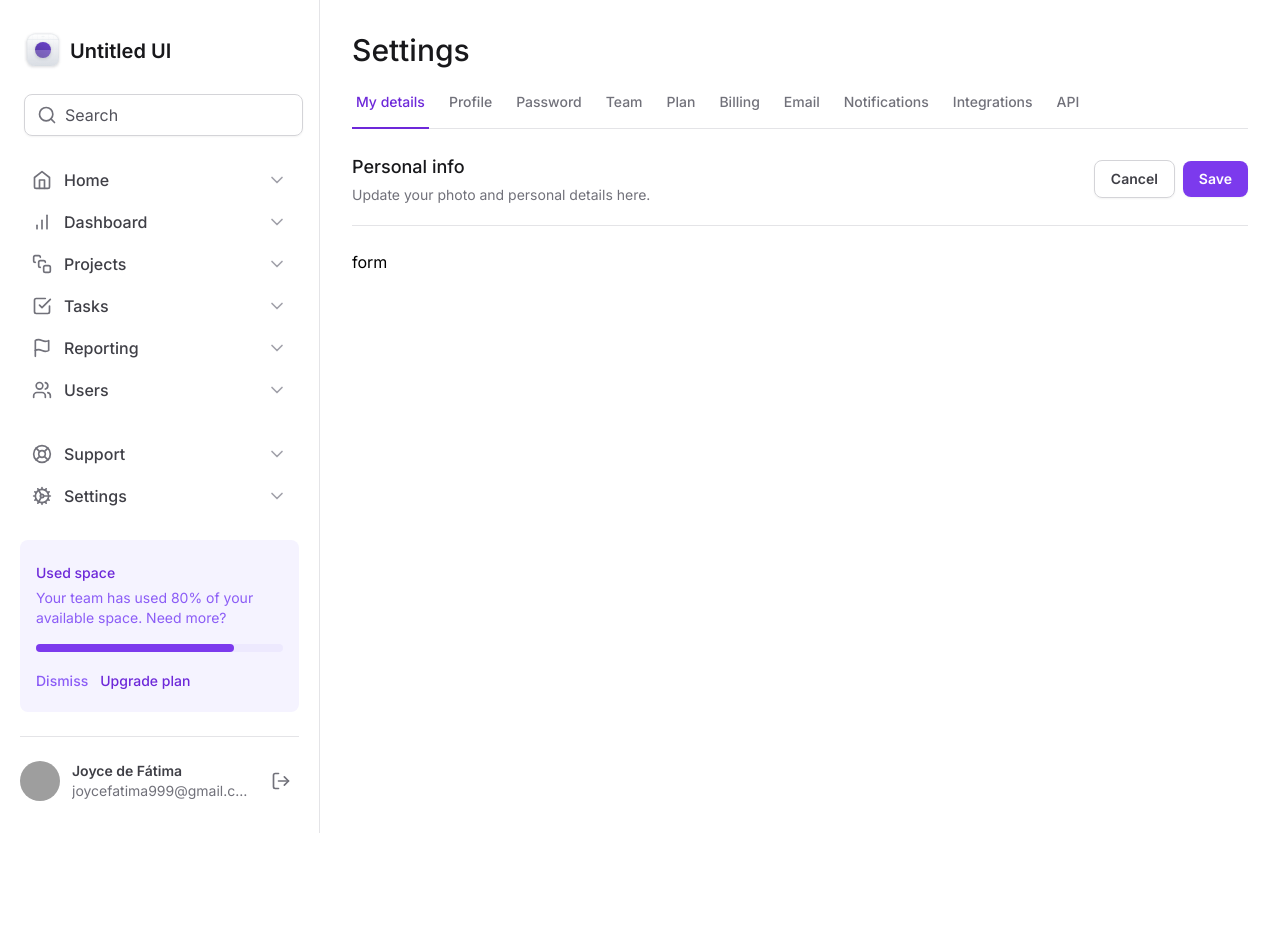
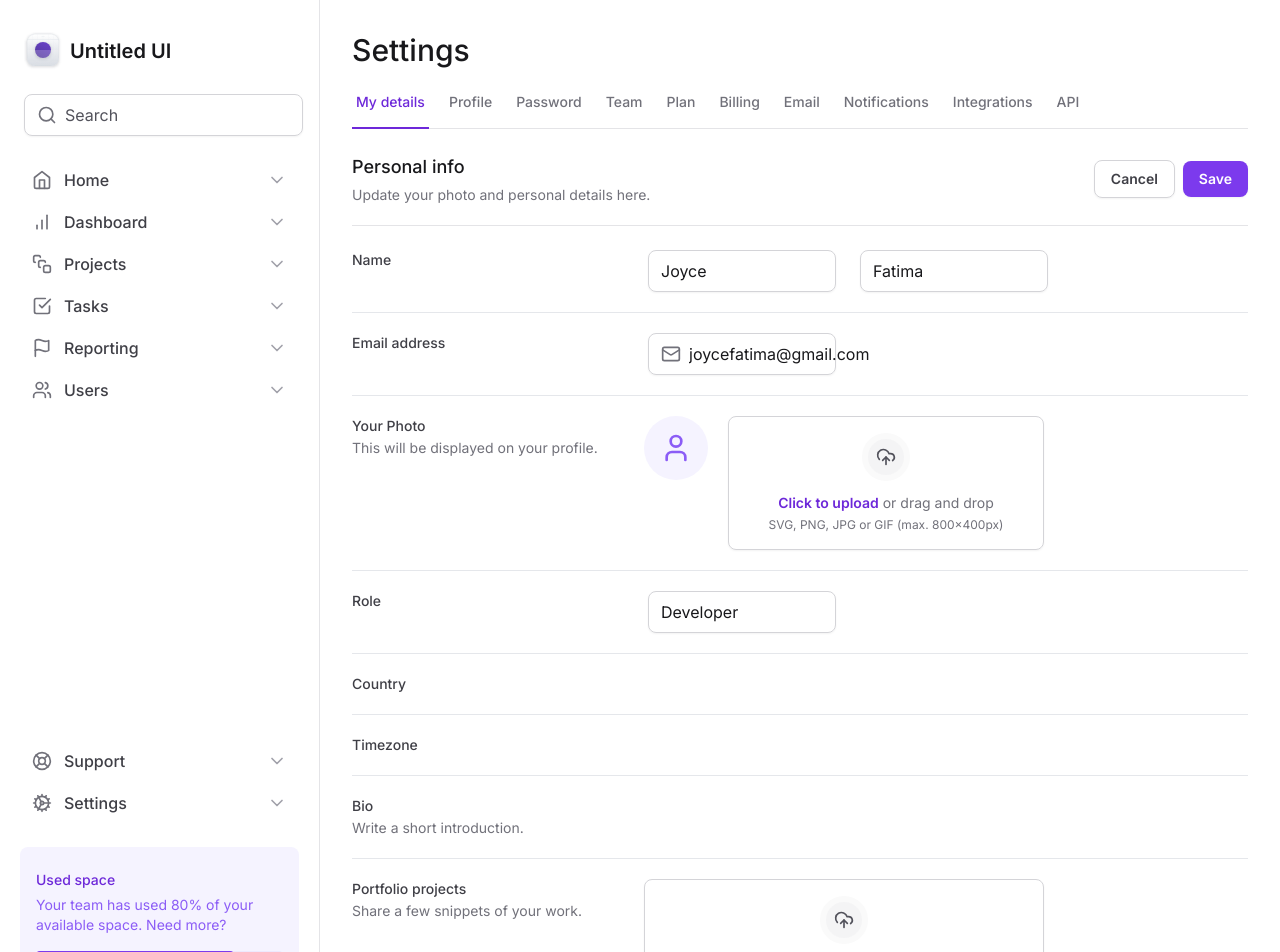
Before and after one commit to JoyceFatima/masterizando-tailwind, a Next.js app: page / in a window 1280 px wide. Shown: the top 952 px of the page. Before the commit the page ends 833 px from the top, so only its background shows below. Built offline with nearby package versions, Linux system fonts and the light colour scheme; grey boxes are pictures that could not be loaded.

Commit message:
feat: Componentizing File Input

```diff
--- a/src/app/page.tsx
+++ b/src/app/page.tsx
@@ -1,4 +1,7 @@
 import SettingsTabs from '../components/SettingsTabs'
+import * as Input from '../components/Input'
+import { Mail } from 'lucide-react'
+import * as FileInput from '../components/Form/FileInput'
 
 export default function Home() {
   return (
@@ -33,8 +36,139 @@
           </div>
         </div>
 
-        <form id="settings" className="mt-6 flex w-full flex-col">
-          form
+        <form
+          id="settings"
+          className="divede-zinc-500 mt-6 flex w-full flex-col gap-5 divide-y"
+        >
+          <div className="grid grid-cols-form gap-3">
+            <label
+              htmlFor="firstName"
+              className="text-sm font-medium text-zinc-700"
+            >
+              Name
+            </label>
+            <div className="grid grid-cols-2 gap-6">
+              <Input.Root>
+                <Input.Control id="firstName" defaultValue="Joyce" />
+              </Input.Root>
+              <Input.Root>
+                <Input.Control id="firstName" defaultValue="Fatima" />
+              </Input.Root>
+            </div>
+          </div>
+
+          <div className="grid grid-cols-form gap-3 pt-5">
+            <label
+              htmlFor="email"
+              className="text-sm font-medium text-zinc-700"
+            >
+              Email address
+            </label>
+            <div className="grid grid-cols-2 gap-6">
+              <Input.Root>
+                <Input.Prefix>
+                  <Mail className="h-5 w-5 text-zinc-500" />
+                </Input.Prefix>
+                <Input.Control
+                  id="email"
+                  type="email"
+                  defaultValue="joycefatima@gmail.com"
+                />
+              </Input.Root>
+            </div>
+          </div>
+
+          <div className="grid grid-cols-form gap-3 pt-5">
+            <label
+              htmlFor="photo"
+              className="text-sm font-medium text-zinc-700"
+            >
+              Your Photo
+              <p className="mt-0.5 text-sm font-normal text-zinc-500">
+                This will be displayed on your profile.
+              </p>
+            </label>
+
+            <FileInput.Root className="flex items-start gap-5">
+              <FileInput.ImagePreview />
+              <FileInput.Trigger />
+              <FileInput.Control />
+            </FileInput.Root>
+          </div>
+
+          <div className="grid grid-cols-form gap-3 pt-5">
+            <label htmlFor="role" className="text-sm font-medium text-zinc-700">
+              Role
+            </label>
+            <div className="grid grid-cols-2 gap-6">
+              <Input.Root>
+                <Input.Control id="role" type="text" defaultValue="Developer" />
+              </Input.Root>
+            </div>
+          </div>
+
+          <div className="grid grid-cols-form gap-3 pt-5">
+            <label
+              htmlFor="country"
+              className="text-sm font-medium text-zinc-700"
+            >
+              Country
+            </label>
+            <div className="grid grid-cols-2 gap-6"></div>
+          </div>
+
+          <div className="grid grid-cols-form gap-3 pt-5">
+            <label
+              htmlFor="timezone"
+              className="text-sm font-medium text-zinc-700"
+            >
+              Timezone
+            </label>
+            <div className="grid grid-cols-2 gap-6"></div>
+          </div>
+
+          <div className="grid grid-cols-form gap-3 pt-5">
+            <label htmlFor="bio" className="text-sm font-medium text-zinc-700">
+              Bio
+              <p className="mt-0.5 text-sm font-normal text-zinc-500">
+                Write a short introduction.
+              </p>
+            </label>
+            <div></div>
+          </div>
+
+          <div className="grid grid-cols-form gap-3 pt-5">
+            <label
+              htmlFor="projects"
+              className="text-sm font-medium text-zinc-700"
+            >
+              Portfolio projects
+              <p className="mt-0.5 text-sm font-normal text-zinc-500">
+                Share a few snippets of your work.
+              </p>
+            </label>
+
+            <FileInput.Root>
+              <FileInput.Trigger />
+              <FileInput.Control multiple />
+            </FileInput.Root>
+          </div>
+
+          <div className="flex items-center justify-end gap-2 pt-5">
+            <button
+              type="button"
+              className="rounded-lg border border-zinc-300 px-4 py-2 text-sm font-semibold text-zinc-700 shadow-sm hover:bg-zinc-50"
+            >
+              Cancel
+            </button>
+            <button
+              type="submit"
+              form="settings"
+              className="rounded-lg bg-violet-600 px-4 py-2 text-sm font-semibold text-white shadow-sm hover:bg-violet-700"
+            >
+              Save
+            </button>
+          </div>
         </form>
       </div>
     </>
--- /dev/null
+++ b/src/components/Form/FileInput/Control.tsx
@@ -0,0 +1,7 @@
+import { ComponentProps } from 'react'
+
+export type ControlProps = ComponentProps<'input'>
+
+export function Control(props: ControlProps) {
+  return <input type="file" className="sr-only" id="photo" {...props} />
+}
--- /dev/null
+++ b/src/components/Form/FileInput/ImagePreview.tsx
@@ -0,0 +1,9 @@
+import { User } from 'lucide-react'
+
+export function ImagePreview() {
+  return (
+    <div className="flex h-16 w-16 items-center justify-center rounded-full bg-violet-50">
+      <User className="h-8 w-8 text-violet-500" />
+    </div>
+  )
+}
--- /dev/null
+++ b/src/components/Form/FileInput/Root.tsx
@@ -0,0 +1,7 @@
+import { ComponentProps } from 'react'
+
+export type RootProps = ComponentProps<'div'>
+
+export function Root(props: RootProps) {
+  return <div {...props} />
+}
--- /dev/null
+++ b/src/components/Form/FileInput/Trigger.tsx
@@ -0,0 +1,22 @@
+import { UploadCloud } from 'lucide-react'
+
+export function Trigger() {
+  return (
+    <label
+      htmlFor="photo"
+      className="hover:bg-violet-25 group flex flex-1 cursor-pointer flex-col items-center  gap-3 rounded-lg border border-zinc-300 px-5 py-4 text-center text-zinc-500 shadow-sm hover:border-violet-200 hover:text-violet-500"
+    >
+      <div className="border-6 rounded-full border-zinc-50 bg-zinc-100 p-2 group-hover:border-violet-50 group-hover:bg-violet-100">
+        <UploadCloud className="h-5 w-5 text-zinc-600 group-hover:text-violet-600" />
+      </div>
+
+      <div className="flex flex-col items-center gap-1">
+        <span className="text-sm">
+          <span className="font-semibold text-violet-700">Click to upload</span>{' '}
+          or drag and drop
+        </span>
+        <span className="text-xs">SVG, PNG, JPG or GIF (max. 800x400px)</span>
+      </div>
+    </label>
+  )
+}
--- /dev/null
+++ b/src/components/Form/FileInput/index.tsx
@@ -0,0 +1,6 @@
+import { Control } from './Control'
+import { ImagePreview } from './ImagePreview'
+import { Root } from './Root'
+import { Trigger } from './Trigger'
+
+export { Control, ImagePreview, Trigger, Root }
--- a/tailwind.config.ts
+++ b/tailwind.config.ts
@@ -7,6 +7,17 @@
       gridTemplateColumns: {
         app: 'minmax(18rem, 20rem) 1fr',
         profile: 'max-content 1fr max-content',
+        form: 'minmax(7.5rem, 17.5rem) minmax(25rem, 1fr) minmax(0, 15rem)',
+      },
+
+      borderWidth: {
+        6: '6px',
+      },
+
+      colors: {
+        violet: {
+          25: '#fcfaff',
+        },
       },
 
       backgroundImage: {
```
